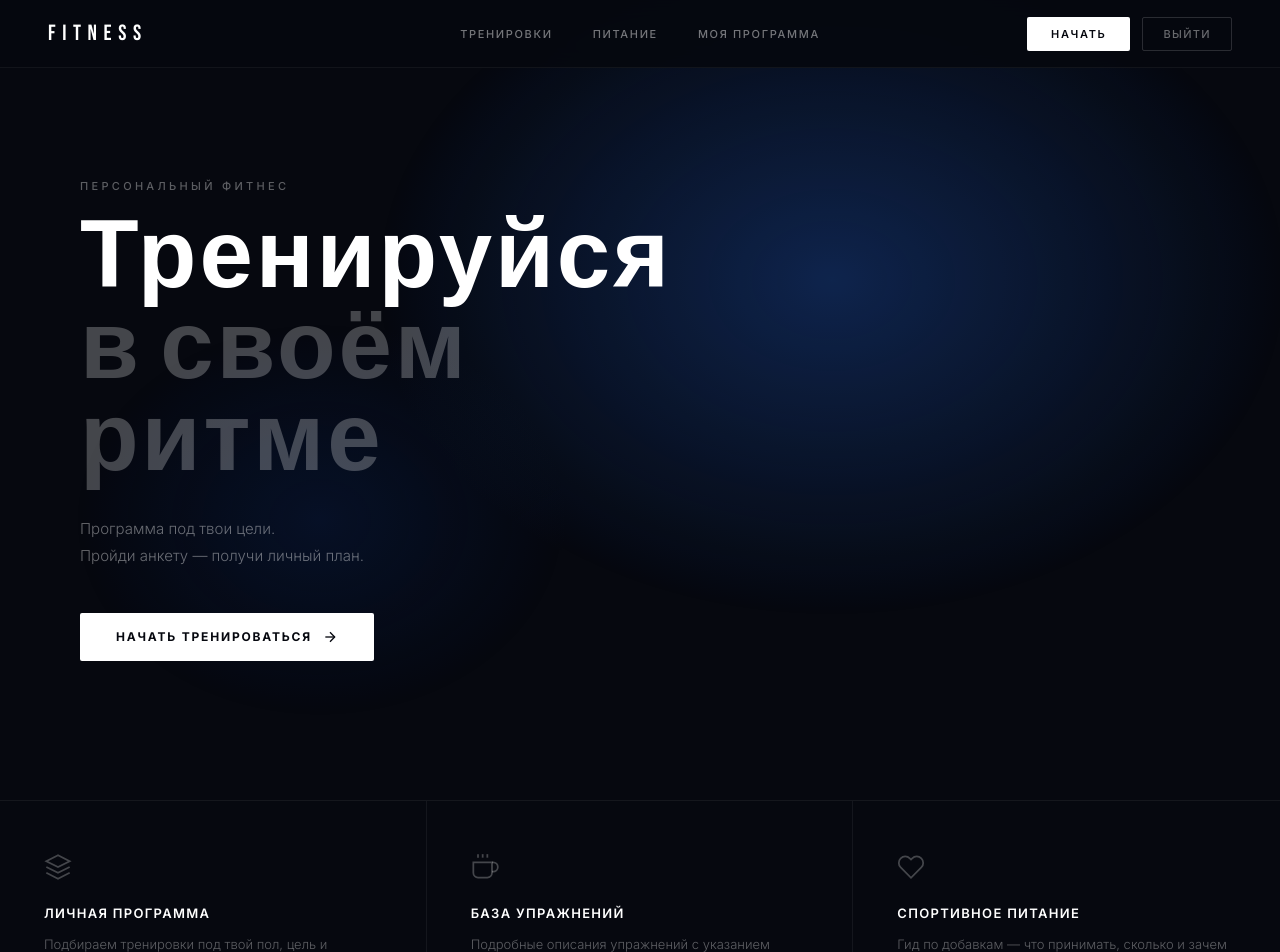
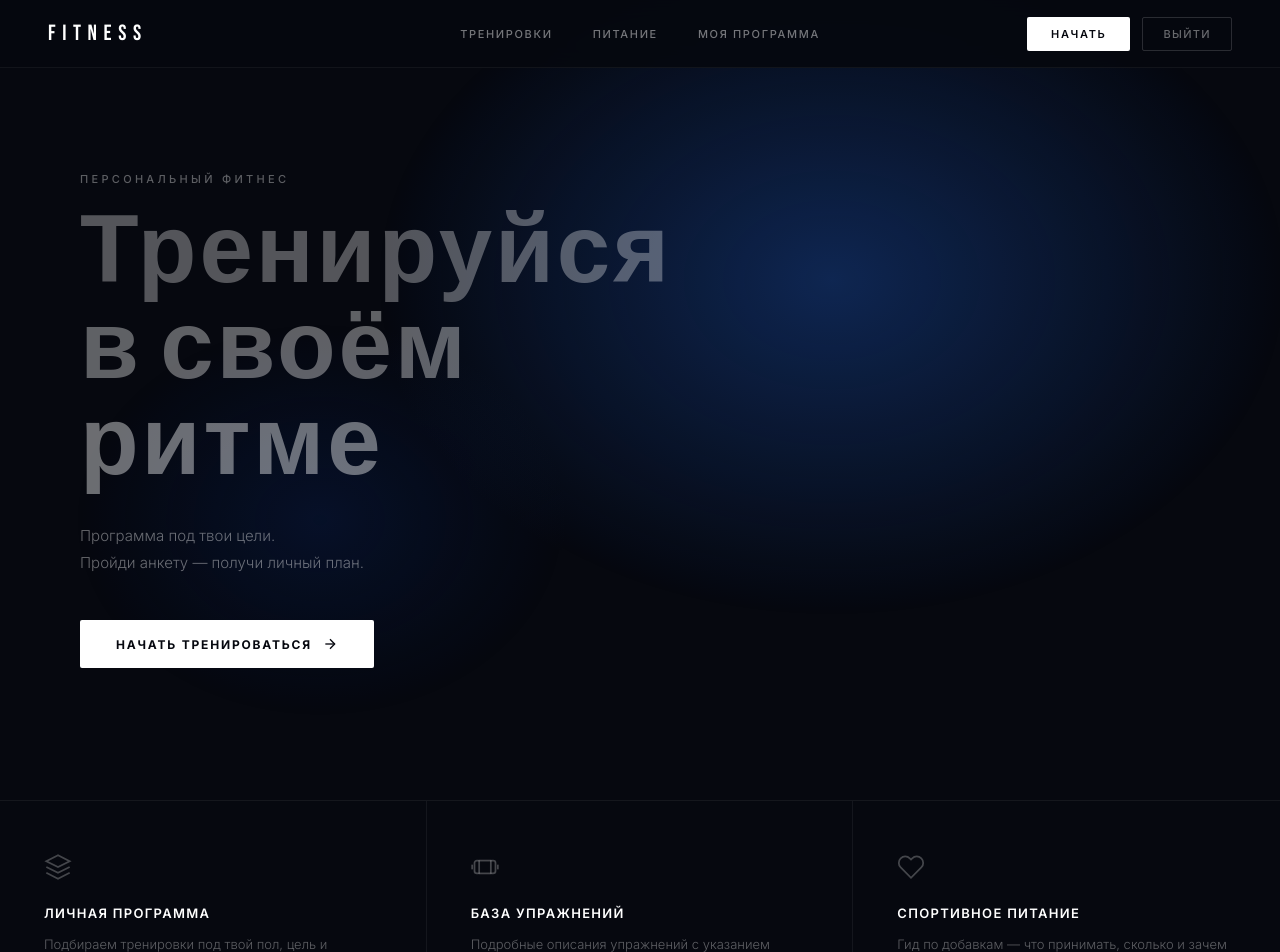
Before and after one commit to Milldx/work, a Vue app: page / in a window 1280 px wide. Shown: the top 952 px of the page. Built offline with nearby package versions, Linux system fonts and the light colour scheme.

Commit message:
docs: add comments to all files

```diff
--- a/src/App.vue
+++ b/src/App.vue
@@ -1,9 +1,11 @@
 <script setup>
+// Импортируем роутер для навигации и футер
 import { useRouter } from 'vue-router'
 import AppFooter from './components/AppFooter.vue'
 
 const router = useRouter()
 
+// Функция выхода — чистим localStorage и идём на главную
 function logout() {
   localStorage.clear()
   router.push('/')
@@ -11,33 +13,36 @@ function logout() {
 </script>
 
 <template>
+  <!-- Шапка сайта — фиксированная, всегда сверху -->
   <header class="header">
+    <!-- Логотип — ведёт на главную -->
     <RouterLink to="/" class="logo">FITNESS</RouterLink>
 
+    <!-- Навигационные ссылки по разделам -->
     <nav class="nav-links">
       <RouterLink to="/workout" class="nav-link">Тренировки</RouterLink>
       <RouterLink to="/nutrition" class="nav-link">Питание</RouterLink>
       <RouterLink to="/program" class="nav-link">Моя программа</RouterLink>
     </nav>
 
+    <!-- Кнопки справа: начать и выйти -->
     <div class="nav-right">
       <RouterLink to="/register" class="btn-register">Начать</RouterLink>
       <button class="btn-logout" @click="logout">Выйти</button>
     </div>
   </header>
 
+  <!-- Здесь отображается текущая страница -->
   <main>
     <router-view />
   </main>
 
+  <!-- Подвал сайта -->
   <AppFooter />
 </template>
 
-<script>
-import AppFooter from './components/AppFooter.vue'
-</script>
-
 <style>
+/* Глобальные стили — применяются ко всему сайту */
 @import url('https://fonts.googleapis.com/css2?family=Bebas+Neue&family=Inter:wght@300;400;500;600;700&display=swap');
 
 * {
@@ -54,8 +59,9 @@ body {
 </style>
 
 <style scoped>
+/* Стили только для шапки */
 .header {
-  position: fixed;
+  position: fixed;       /* Прилипает к верху при скролле */
   top: 0;
   left: 0;
   right: 0;
@@ -64,9 +70,9 @@ body {
   padding: 0 48px;
   height: 68px;
   background: rgba(6, 8, 15, 0.9);
-  backdrop-filter: blur(12px);
+  backdrop-filter: blur(12px); /* Размытие фона под шапкой */
   border-bottom: 1px solid rgba(255,255,255,0.05);
-  z-index: 200;
+  z-index: 200; /* Всегда поверх всего */
 }
 
 .logo {
@@ -81,6 +87,7 @@ body {
 .nav-links {
   display: flex;
   gap: 40px;
+  /* Центрируем навигацию абсолютно */
   position: absolute;
   left: 50%;
   transform: translateX(-50%);
@@ -97,6 +104,7 @@ body {
   transition: color .25s;
 }
 
+/* Подсвечиваем активную ссылку */
 .nav-link:hover { color: #FFFFFF; }
 .nav-link.router-link-active { color: #FFFFFF; }
 
--- a/src/views/HomeView.vue
+++ b/src/views/HomeView.vue
@@ -32,10 +32,10 @@ function choosePlan(planId) {
   router.push('/register')
 }
 
-// Анимации при скролле
+// Анимация при скролле для обычных блоков
 onMounted(function() {
+  // Обычные анимации
   const elements = document.querySelectorAll('.animate-on-scroll')
-
   const observer = new IntersectionObserver(function(entries) {
     for (let i = 0; i < entries.length; i++) {
       if (entries[i].isIntersecting) {
@@ -47,6 +47,34 @@ onMounted(function() {
   for (let i = 0; i < elements.length; i++) {
     observer.observe(elements[i])
   }
+
+  // Анимация строк текста при скролле
+  const lines = document.querySelectorAll('.hero-line')
+
+  function onScroll() {
+    const scrollY = window.scrollY
+    const windowH = window.innerHeight
+
+    for (let i = 0; i < lines.length; i++) {
+      const rect = lines[i].getBoundingClientRect()
+      const center = rect.top + rect.height / 2
+
+      // Расстояние от центра экрана
+      const distFromCenter = Math.abs(center - windowH * 0.45)
+      const maxDist = windowH * 0.5
+
+      // Чем ближе к центру — тем ярче
+      const brightness = 1 - Math.min(distFromCenter / maxDist, 1)
+
+      // opacity от 0.1 до 1
+      const opacity = 0.1 + brightness * 0.9
+
+      lines[i].style.opacity = opacity
+    }
+  }
+
+  window.addEventListener('scroll', onScroll)
+  onScroll() // запустить сразу
 })
 </script>
 
@@ -59,8 +87,9 @@ onMounted(function() {
       <div class="hero-content">
         <p class="hero-label">Персональный фитнес</p>
         <h1 class="hero-title">
-          Тренируйся<br />
-          <span class="hero-accent">в своём ритме</span>
+          <span class="hero-line">Тренируйся</span>
+          <span class="hero-line hero-line--dim">в своём</span>
+          <span class="hero-line hero-line--dim">ритме</span>
         </h1>
         <p class="hero-desc">
           Программа под твои цели.<br/>Пройди анкету — получи личный план.
@@ -92,11 +121,14 @@ onMounted(function() {
       <div class="feature-card animate-on-scroll" style="transition-delay: 0.1s">
         <div class="feature-icon">
           <svg width="28" height="28" viewBox="0 0 24 24" fill="none" stroke="currentColor" stroke-width="1.5">
-            <path d="M18 8h1a4 4 0 0 1 0 8h-1"/>
-            <path d="M2 8h16v9a4 4 0 0 1-4 4H6a4 4 0 0 1-4-4V8z"/>
-            <line x1="6" y1="1" x2="6" y2="4"/>
-            <line x1="10" y1="1" x2="10" y2="4"/>
-            <line x1="14" y1="1" x2="14" y2="4"/>
+            <path d="M6.5 6.5h11"/>
+            <path d="M6.5 17.5h11"/>
+            <path d="M3 8.5v7"/>
+            <path d="M21 8.5v7"/>
+            <path d="M1 10v4"/>
+            <path d="M23 10v4"/>
+            <path d="M3 8.5a2 2 0 0 1 2-2h1a1 1 0 0 1 1 1v9a1 1 0 0 1-1 1H5a2 2 0 0 1-2-2"/>
+            <path d="M21 8.5a2 2 0 0 0-2-2h-1a1 1 0 0 0-1 1v9a1 1 0 0 0 1 1h1a2 2 0 0 0 2-2"/>
           </svg>
         </div>
         <h3 class="feature-title">База упражнений</h3>
@@ -693,4 +725,25 @@ onMounted(function() {
 }
 
 .banner-btn:hover { opacity: 0.85; }
+
+.hero-title {
+  font-family: 'Bebas Neue', sans-serif;
+  font-size: 96px;
+  line-height: 1;
+  color: #FFFFFF;
+  letter-spacing: 0.03em;
+  margin-bottom: 28px;
+  display: flex;
+  flex-direction: column;
+}
+
+.hero-line {
+  display: block;
+  transition: opacity 0.1s ease;
+  opacity: 1;
+}
+
+.hero-line--dim {
+  opacity: 0.2;
+}
 </style>
--- a/src/views/RegisterView.vue
+++ b/src/views/RegisterView.vue
@@ -4,6 +4,7 @@ import { useRouter } from 'vue-router'
 
 const router = useRouter()
 
+// Данные формы — хранят то что вводит пользователь
 const form = reactive({
   name: '',
   login: '',
@@ -11,6 +12,7 @@ const form = reactive({
   gender: '',
 })
 
+// Ошибки — показываются под каждым полем
 const errors = reactive({
   name: '',
   login: '',
@@ -19,8 +21,11 @@ const errors = reactive({
 })
 
 const hasErrors = ref(false)
+
+// Текущий шаг регистрации (1 — данные, 2 — пол)
 const step = ref(1)
 
+// Проверяем поля первого шага
 function validateStep1() {
   hasErrors.value = false
   errors.name = ''
@@ -47,21 +52,26 @@ function validateStep1() {
   }
 }
 
+// Переход на шаг 2
 function nextStep() {
   validateStep1()
   if (hasErrors.value) return
   step.value = 2
 }
 
+// Финальная отправка формы
 function submit() {
+  // Проверяем что пол выбран
   if (!form.gender) {
     errors.gender = 'Выбери пол'
     return
   }
   errors.gender = ''
 
+  // Берём список пользователей из localStorage
   const users = JSON.parse(localStorage.getItem('users') || '[]')
 
+  // Проверяем не занят ли логин
   let exists = false
   for (let i = 0; i < users.length; i++) {
     if (users[i].login === form.login) {
@@ -76,6 +86,7 @@ function submit() {
     return
   }
 
+  // Создаём нового пользователя
   const newUser = {
     name: form.name,
     login: form.login,
@@ -83,20 +94,25 @@ function submit() {
     gender: form.gender,
   }
 
+  // Сохраняем пользователя в список
   users.push(newUser)
   localStorage.setItem('users', JSON.stringify(users))
+
+  // Запоминаем кто сейчас залогинен
   localStorage.setItem('currentUser', JSON.stringify(newUser))
 
+  // Переходим на анкету
   router.push('/survey')
 }
 </script>
 
 <template>
   <div class="page">
+    <!-- Светящийся фон -->
     <div class="glow"></div>
 
     <div class="box">
-
+      <!-- Кнопка назад на главную -->
       <RouterLink to="/" class="back-link">
         <svg width="14" height="14" viewBox="0 0 24 24" fill="none" stroke="currentColor" stroke-width="2">
           <line x1="19" y1="12" x2="5" y2="12"/>
@@ -105,7 +121,7 @@ function submit() {
         На главную
       </RouterLink>
 
-      <!-- Прогресс -->
+      <!-- Полоска прогресса -->
       <div class="progress">
         <div class="progress-track">
           <div class="progress-fill" :style="{ width: step === 1 ? '50%' : '100%' }"></div>
@@ -114,12 +130,13 @@ function submit() {
       </div>
 
       <p class="page-label">Регистрация</p>
+      <!-- Заголовок меняется в зависимости от шага -->
       <h1 class="page-title">{{ step === 1 ? 'Создай аккаунт' : 'Твой пол' }}</h1>
       <p class="page-subtitle">
         {{ step === 1 ? 'Заполни данные для входа' : 'Это нужно для подбора программы' }}
       </p>
 
-      <!-- Шаг 1 — данные аккаунта -->
+      <!-- Шаг 1 — ввод логина, пароля, имени -->
       <div v-if="step === 1" class="step">
         <div class="field">
           <label>Имя</label>
@@ -171,9 +188,10 @@ function submit() {
         </p>
       </div>
 
-      <!-- Шаг 2 — пол -->
+      <!-- Шаг 2 — выбор пола -->
       <div v-if="step === 2" class="step">
         <div class="gender-grid">
+          <!-- Кнопка мужской — добавляет класс --active если выбрана -->
           <button
             type="button"
             :class="['gender-btn', { 'gender-btn--active': form.gender === 'male' }]"
@@ -187,6 +205,7 @@ function submit() {
             <span class="gender-label">Мужской</span>
           </button>
 
+          <!-- Кнопка женский -->
           <button
             type="button"
             :class="['gender-btn', { 'gender-btn--active': form.gender === 'female' }]"
@@ -211,6 +230,7 @@ function submit() {
           </svg>
         </button>
 
+        <!-- Кнопка вернуться на шаг 1 -->
         <button class="btn-back" @click="step = 1">
           <svg width="14" height="14" viewBox="0 0 24 24" fill="none" stroke="currentColor" stroke-width="2">
             <line x1="19" y1="12" x2="5" y2="12"/>
@@ -225,6 +245,7 @@ function submit() {
 </template>
 
 <style scoped>
+/* Страница — тёмный фон, центрируем содержимое */
 .page {
   min-height: 100vh;
   background: #06080F;
@@ -237,6 +258,7 @@ function submit() {
   overflow: hidden;
 }
 
+/* Анимированный светящийся фон */
 .glow {
   position: absolute;
   inset: 0;
@@ -250,6 +272,7 @@ function submit() {
   50% { opacity: 0.6; }
 }
 
+/* Контейнер формы — появляется снизу вверх */
 .box {
   width: 100%;
   max-width: 460px;
@@ -279,10 +302,8 @@ function submit() {
 
 .back-link:hover { color: rgba(255,255,255,0.6); }
 
-/* Прогресс */
-.progress {
-  margin-bottom: 36px;
-}
+/* Полоска прогресса шагов */
+.progress { margin-bottom: 36px; }
 
 .progress-track {
   height: 1px;
@@ -292,6 +313,7 @@ function submit() {
   overflow: hidden;
 }
 
+/* Заполненная часть прогресса — ширина меняется через :style */
 .progress-fill {
   height: 100%;
   background: #FFFFFF;
@@ -332,6 +354,7 @@ function submit() {
   line-height: 1.7;
 }
 
+/* Каждый шаг анимируется при появлении */
 .step { animation: fadeUp 0.4s ease both; }
 
 .field { margin-bottom: 18px; }
@@ -361,16 +384,18 @@ input {
 }
 
 input::placeholder { color: rgba(255,255,255,0.18); }
+
 input:focus {
   outline: none;
   border-color: rgba(255,255,255,0.25);
   background: rgba(255,255,255,0.05);
 }
 
+/* Красная рамка при ошибке */
 .input--error { border-color: rgba(220,60,60,0.5) !important; }
 .field-error { font-size: 11px; color: #DC3C3C; margin-top: 6px; }
 
-/* Гендер */
+/* Сетка выбора пола — 2 большие кнопки */
 .gender-grid {
   display: grid;
   grid-template-columns: 1fr 1fr;
@@ -399,6 +424,7 @@ input:focus {
   background: rgba(255,255,255,0.05);
 }
 
+/* Активная кнопка пола — светлая рамка */
 .gender-btn--active {
   background: rgba(255,255,255,0.07);
   border-color: rgba(255,255,255,0.5);
@@ -413,7 +439,6 @@ input:focus {
   text-transform: uppercase;
 }
 
-/* Кнопки */
 .btn-submit {
   width: 100%;
   padding: 15px;
```
Also changed, not shown: src/router/index.js (+11 -7 lines), src/views/LoginView.vue (+13 -0 lines), src/views/SurveyView.vue (+68 -27 lines).
